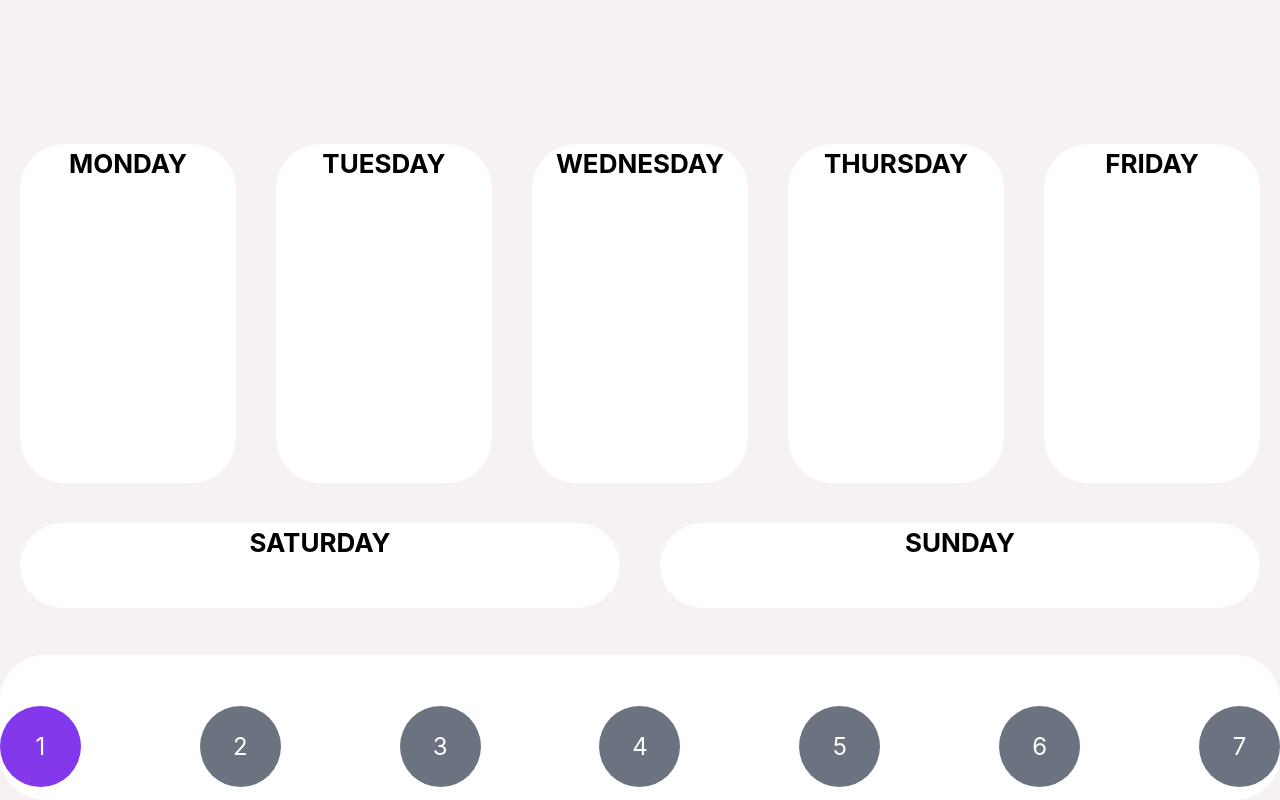
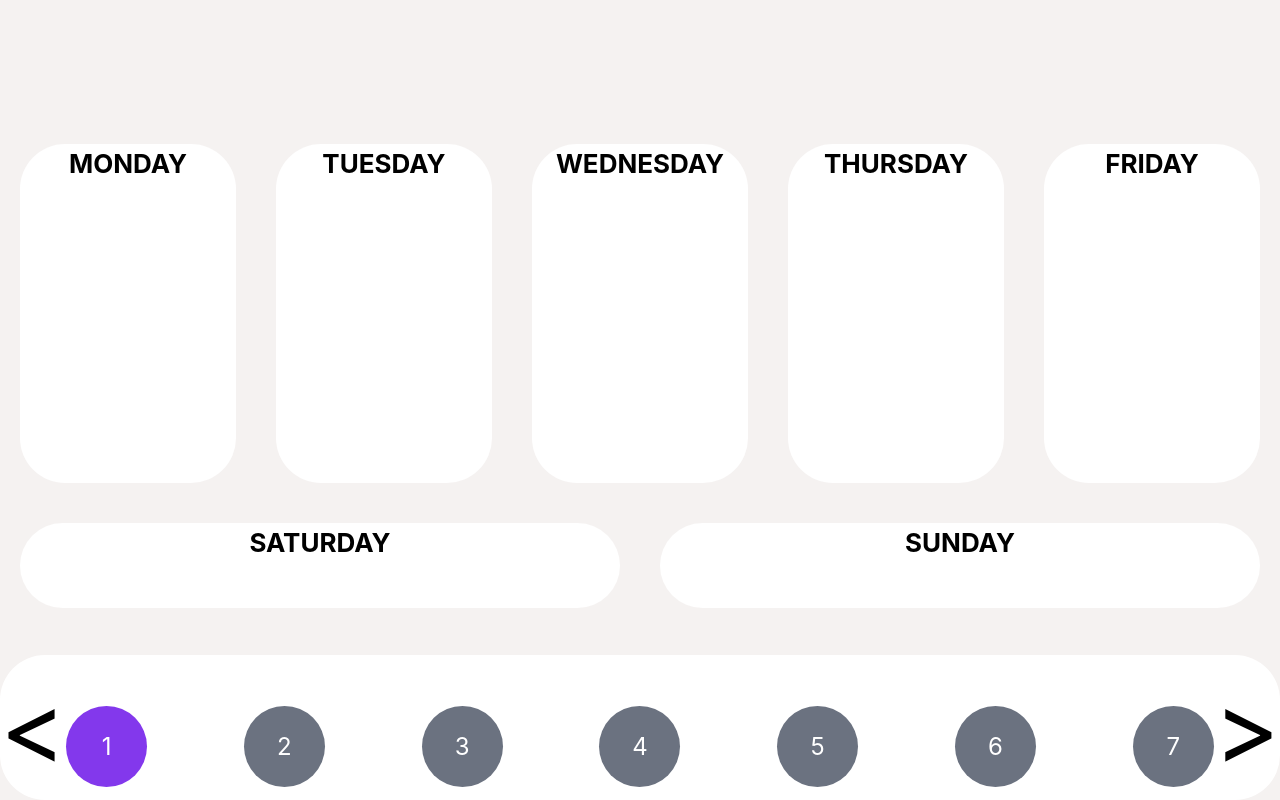
Before and after one commit to kayne-lee/team-MC, a React (Create React App) app in the folder fe/: page /home in a window 1280 px wide. Built offline with nearby package versions, Linux system fonts and the light colour scheme; the HTML template or start-up script is replaced by a standard one.

Commit message:
Added arrows to date-selector

```diff
--- a/fe/src/components/Home.jsx
+++ b/fe/src/components/Home.jsx
@@ -3,8 +3,17 @@ import '../styles/home.css';
 
 export default function Home() {
     const [selectedDay, setSelectedDay] = useState(1);
+    const [weekOffset, setWeekOffset] = useState(0);
 
     const days = [1, 2, 3, 4, 5, 6, 7];
+
+    const handlePreviousWeek = () => {
+        setWeekOffset(weekOffset - 1);
+    };
+
+    const handleNextWeek = () => {
+        setWeekOffset(weekOffset + 1);
+    };
 
     return (
         <div className="flex flex-col background min-h-screen">
@@ -21,15 +30,17 @@ export default function Home() {
                 <div className="day-box">SUNDAY</div>
             </div>
             <div className="date-selector w-full h-[145px] flex items-center justify-center fixed bottom-0 mx-auto">
+                <button onClick={handlePreviousWeek} className="arrow-button text-[100px]">&lt;</button>
                 <div className="select-buttons flex flex-row justify-between w-full">
                     {days.map(day => (
-                        <button key={day} onClick={() => setSelectedDay(day)}>
-                            <div className={`cursor-pointer h-[81px] w-[81px] text-[24px] text-white rounded-[45px] mt-[38px] flex justify-center items-center ${selectedDay === day ? 'bg-[#8338EC]' : 'bg-gray-500'}`}>
-                                {day}
+                        <button key={day} onClick={() => setSelectedDay(day + weekOffset * 7)}>
+                            <div className={`cursor-pointer h-[81px] w-[81px] text-[24px] text-white rounded-[45px] mt-[38px] flex justify-center items-center ${selectedDay === day + weekOffset * 7 ? 'bg-[#8338EC]' : 'bg-gray-500'}`}>
+                                {day + weekOffset * 7}
                             </div>
                         </button>
                     ))}
                 </div>
+                <button onClick={handleNextWeek} className="arrow-button text-[100px]">&gt;</button>
             </div>
         </div>
     );
```
